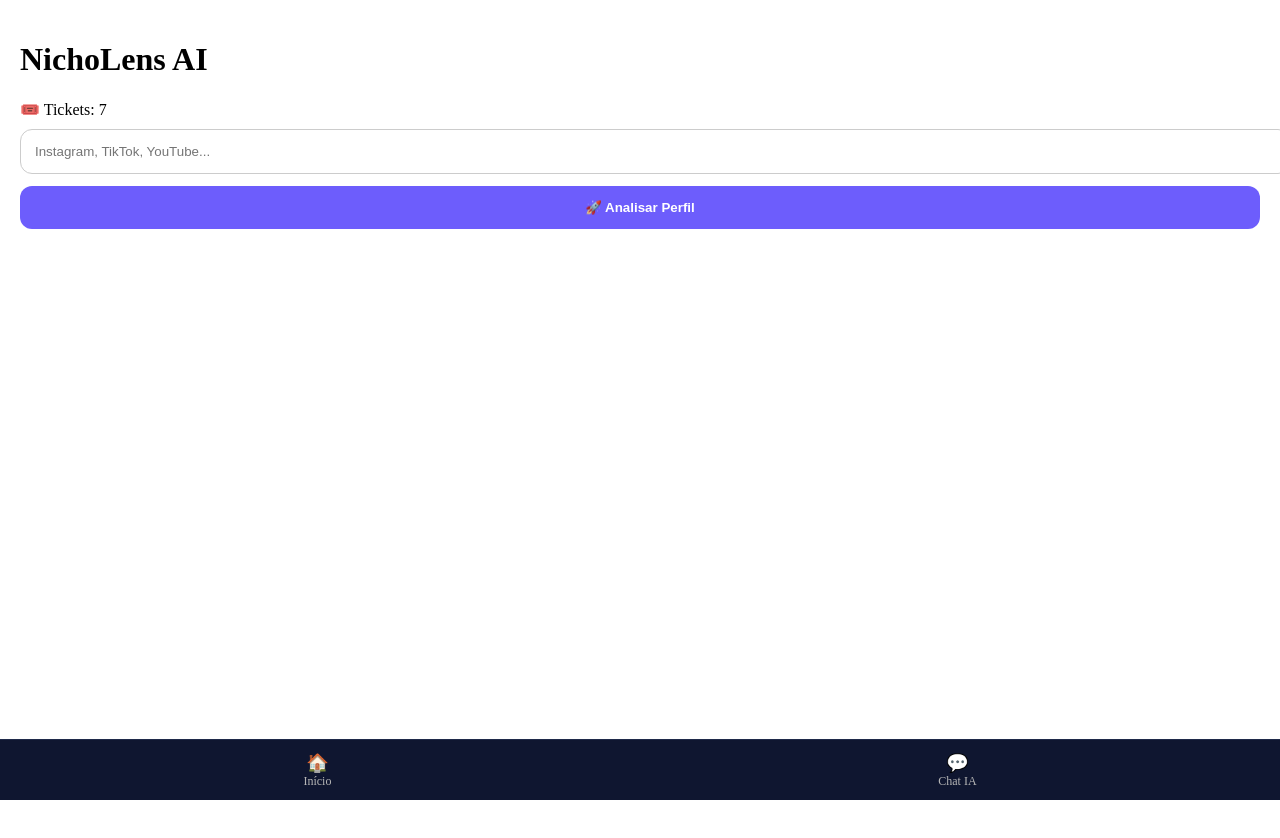
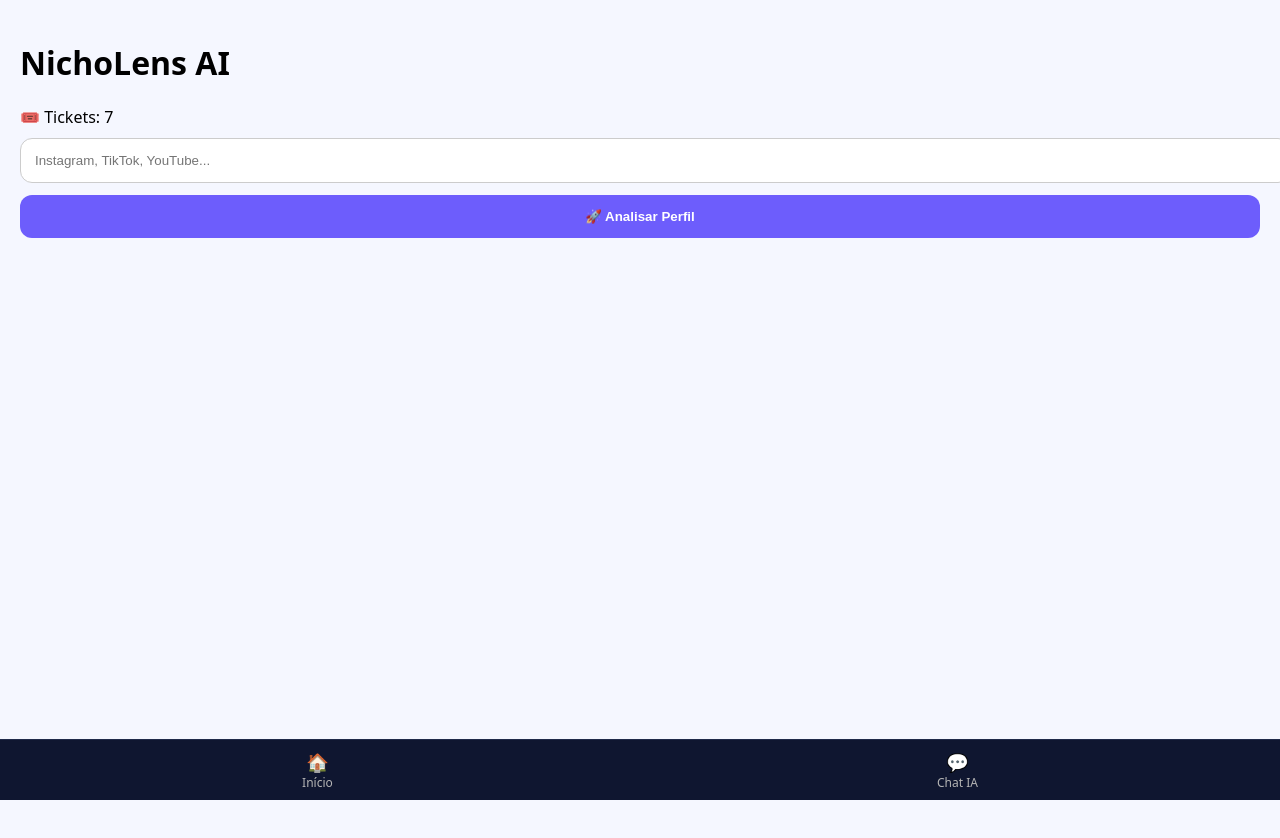
Before and after one commit to robinbrasil008-del/App---NichoLens-AI, a Next.js app: page / in a window 1280 px wide. Shown: the top 838 px of the page. Built offline with nearby package versions, Linux system fonts and the light colour scheme.

Commit message:
Update layout.js

```diff
--- a/app/layout.js
+++ b/app/layout.js
@@ -1,12 +1,20 @@
 export const metadata = {
   title: "NichoLens AI",
-  description: "Diagnóstico de perfis e Chat IA",
+  description: "Diagnóstico de perfis com IA",
 };
 
 export default function RootLayout({ children }) {
   return (
     <html lang="pt-BR">
-      <body style={{ margin: 0, padding: 0 }}>
+      <body
+        style={{
+          margin: 0,
+          padding: 0,
+          minHeight: "100vh",
+          background: "#f5f7ff",
+          fontFamily: "system-ui, -apple-system, BlinkMacSystemFont",
+        }}
+      >
         {children}
       </body>
     </html>
```
